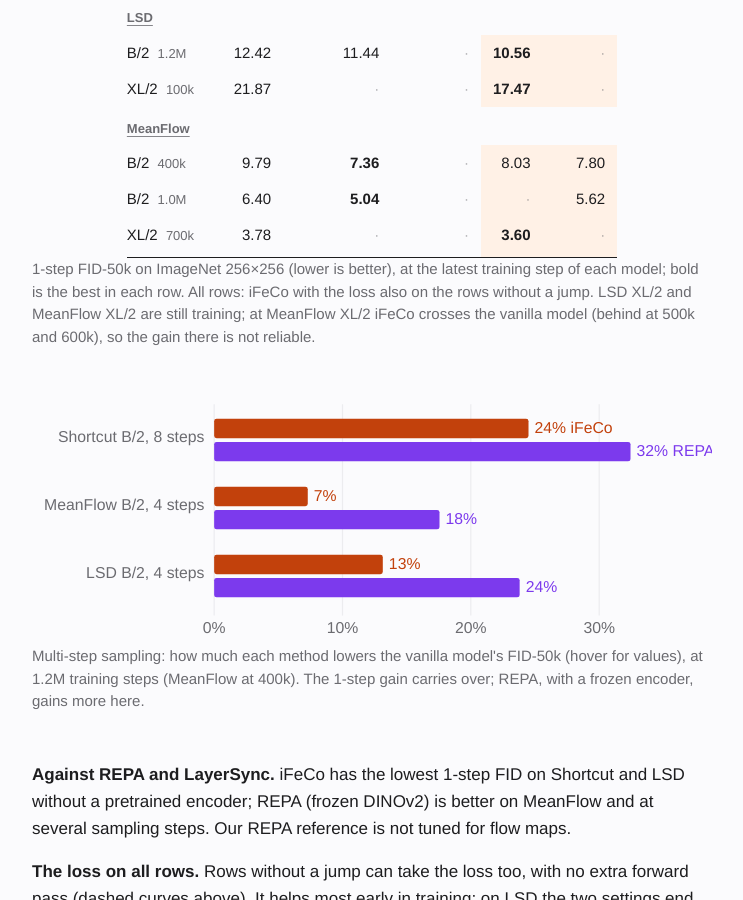
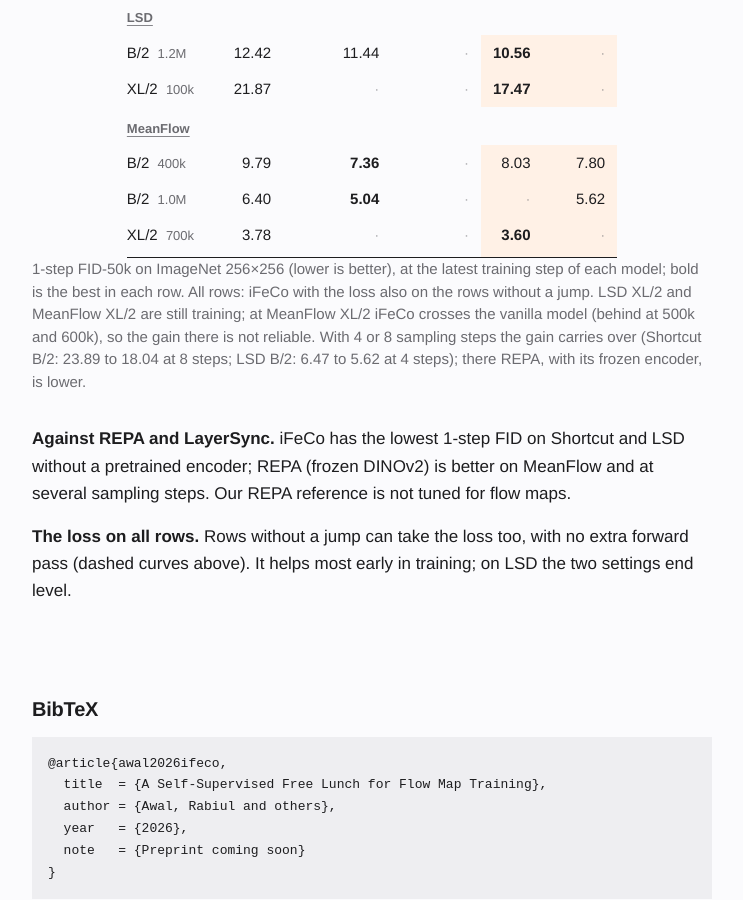
Before and after one commit to rabiulcste/rabiulcste.github.io, a Jekyll site: the page built from ifeco-flow-maps/index.html, in a window 1280 px wide and 900 px high, scrolled down 5369 px. Shown: the whole window, without its empty margins (268-1011 px from the left). Built offline with Jekyll 4.4.1, drawn with Linux system fonts in a browser that asks for light colours.

Commit message:
iFeCo: multi-step as a caption line

```diff
--- a/ifeco-flow-maps/index.html
+++ b/ifeco-flow-maps/index.html
@@ -906,35 +906,7 @@ bibtex: |
             </tbody>
         </table>
     </div>
-    <p class="caption">1-step FID-50k on ImageNet 256&times;256 (lower is better), at the latest training step of each model; bold is the best in each row. All rows: iFeCo with the loss also on the rows without a jump. LSD XL/2 and MeanFlow XL/2 are still training; at MeanFlow XL/2 iFeCo crosses the vanilla model (behind at 500k and 600k), so the gain there is not reliable.</p>
-    <figure class="fe-fig">
-<svg class="fs bars-ms" viewBox="0 0 560 218" role="img" aria-label="Multi-step FID reduction against the vanilla model. Shortcut B/2, 8 steps: iFeCo 24%, REPA 32%; MeanFlow B/2, 4 steps: iFeCo 7%, REPA 18%; LSD B/2, 4 steps: iFeCo 13%, REPA 24%.">
-<line class="grid" x1="150.0" y1="20" x2="150.0" y2="194"/>
-<text class="tick" x="150.0" y="208" text-anchor="middle">0%</text>
-<line class="grid" x1="255.7" y1="20" x2="255.7" y2="194"/>
-<text class="tick" x="255.7" y="208" text-anchor="middle">10%</text>
-<line class="grid" x1="361.4" y1="20" x2="361.4" y2="194"/>
-<text class="tick" x="361.4" y="208" text-anchor="middle">20%</text>
-<line class="grid" x1="467.1" y1="20" x2="467.1" y2="194"/>
-<text class="tick" x="467.1" y="208" text-anchor="middle">30%</text>
-<text class="tick" x="142" y="51" text-anchor="end">Shortcut B/2, 8 steps</text>
-<g><title>iFeCo: FID 18.04 against 23.89 for the vanilla model</title><rect class="bar-ours" x="150" y="32" width="258.9" height="16" rx="2"/></g>
-<text class="tick bar-ours-t" x="413.9" y="44">24% iFeCo</text>
-<g><title>REPA: FID 16.14 against 23.89 for the vanilla model</title><rect class="bar-rep" x="150" y="51" width="342.9" height="16" rx="2"/></g>
-<text class="tick bar-rep-t" x="497.9" y="63">32% REPA</text>
-<text class="tick" x="142" y="107" text-anchor="end">MeanFlow B/2, 4 steps</text>
-<g><title>iFeCo: FID 6.23 against 6.72 for the vanilla model</title><rect class="bar-ours" x="150" y="88" width="77.1" height="16" rx="2"/></g>
-<text class="tick bar-ours-t" x="232.1" y="100">7%</text>
-<g><title>REPA: FID 5.54 against 6.72 for the vanilla model</title><rect class="bar-rep" x="150" y="107" width="185.6" height="16" rx="2"/></g>
-<text class="tick bar-rep-t" x="340.6" y="119">18%</text>
-<text class="tick" x="142" y="163" text-anchor="end">LSD B/2, 4 steps</text>
-<g><title>iFeCo: FID 5.62 against 6.47 for the vanilla model</title><rect class="bar-ours" x="150" y="144" width="138.9" height="16" rx="2"/></g>
-<text class="tick bar-ours-t" x="293.9" y="156">13%</text>
-<g><title>REPA: FID 4.93 against 6.47 for the vanilla model</title><rect class="bar-rep" x="150" y="163" width="251.6" height="16" rx="2"/></g>
-<text class="tick bar-rep-t" x="406.6" y="175">24%</text>
-</svg>
-        <figcaption>Multi-step sampling: how much each method lowers the vanilla model's FID-50k (hover for values), at 1.2M training steps (MeanFlow at 400k). The 1-step gain carries over; REPA, with a frozen encoder, gains more here.</figcaption>
-    </figure>
+    <p class="caption">1-step FID-50k on ImageNet 256&times;256 (lower is better), at the latest training step of each model; bold is the best in each row. All rows: iFeCo with the loss also on the rows without a jump. LSD XL/2 and MeanFlow XL/2 are still training; at MeanFlow XL/2 iFeCo crosses the vanilla model (behind at 500k and 600k), so the gain there is not reliable. With 4 or 8 sampling steps the gain carries over (Shortcut B/2: 23.89 to 18.04 at 8 steps; LSD B/2: 6.47 to 5.62 at 4 steps); there REPA, with its frozen encoder, is lower.</p>
     <p><strong>Against REPA and LayerSync.</strong> iFeCo has the lowest 1-step FID on Shortcut and LSD without a pretrained encoder; REPA (frozen DINOv2) is better on MeanFlow and at several sampling steps. Our REPA reference is not tuned for flow maps.</p>
     <p><strong>The loss on all rows.</strong> Rows without a jump can take the loss too, with no extra forward pass (dashed curves above). It helps most early in training; on LSD the two settings end level.</p>
 </section>
```
